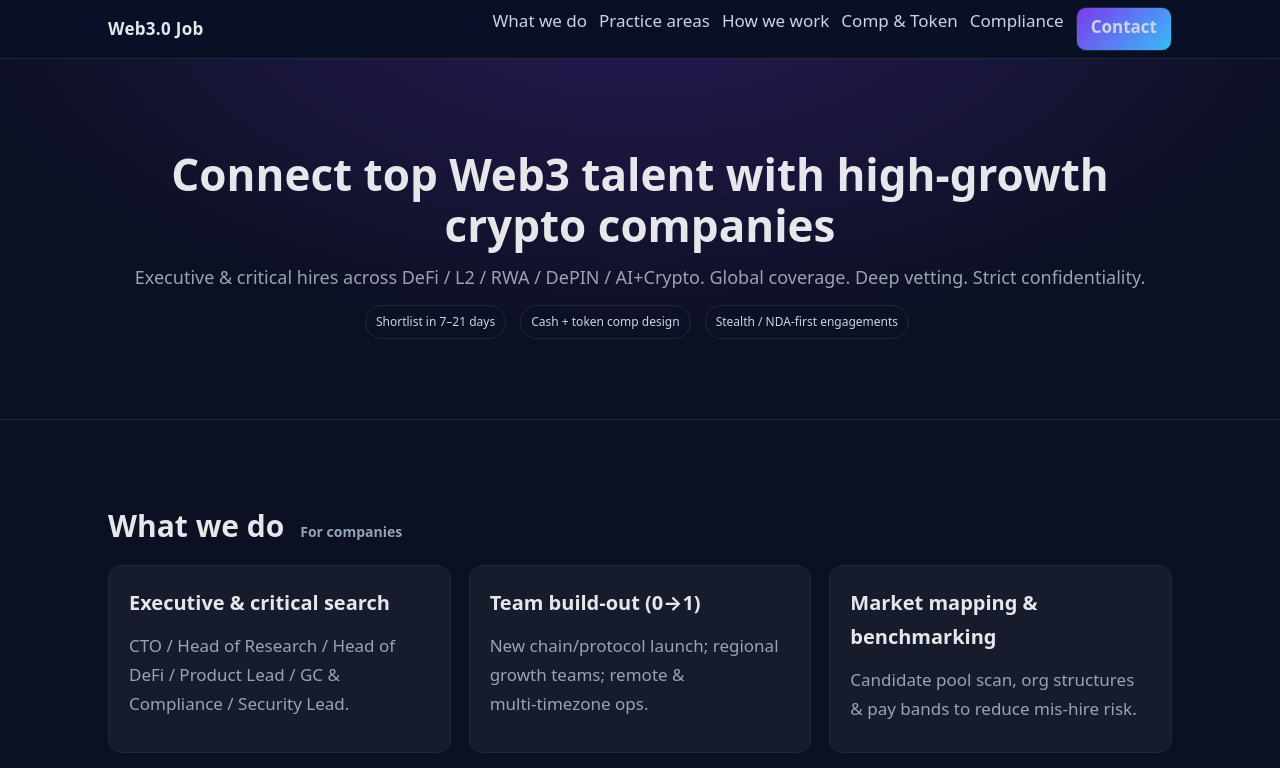
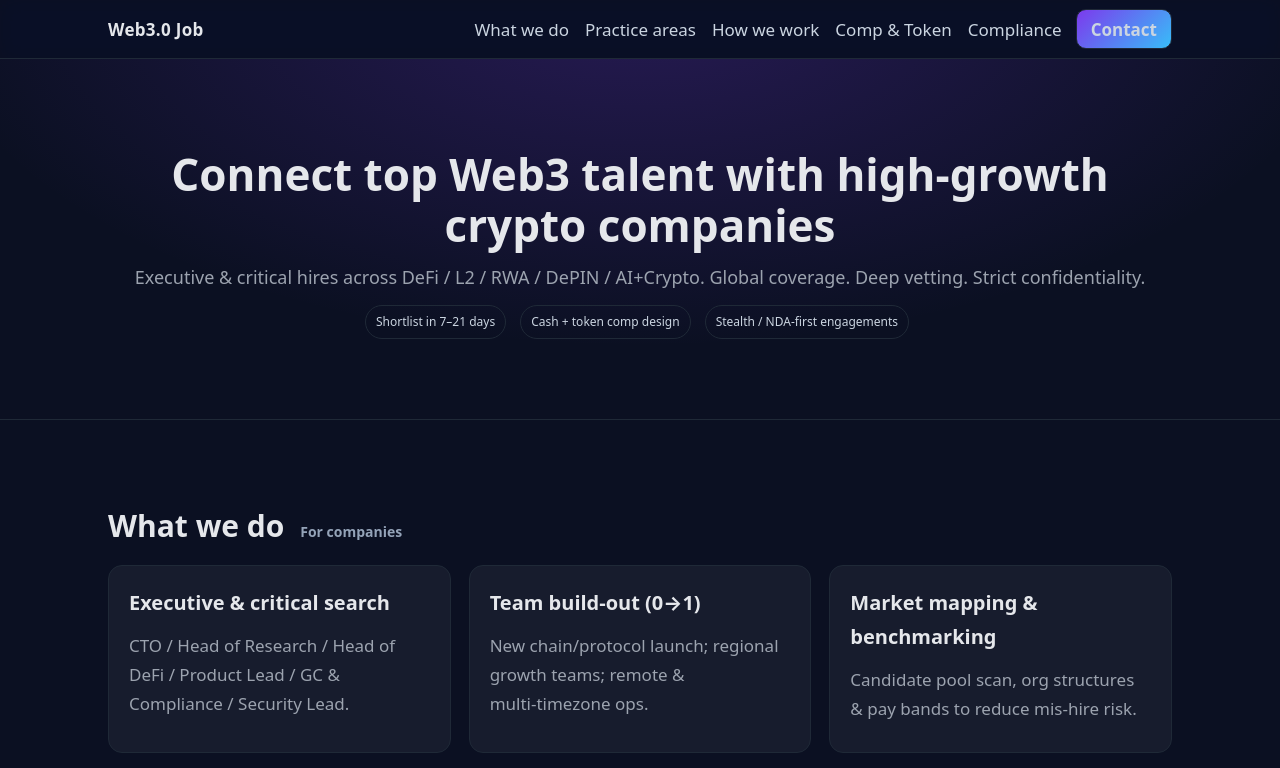
Before and after one commit to dewfend/web3job, a plain HTML site: page index.html in a window 1280 px wide. Shown: the top 768 px of the page. Drawn offline with Linux system fonts and the light colour scheme.

Commit message:
Add files via upload

```diff
--- a/index.html
+++ b/index.html
@@ -25,6 +25,7 @@
       --btn-pad-y: clamp(12px, 1.8vw, 14px);
       --btn-pad-x: clamp(16px, 2.8vw, 20px);
       --container: 1100px;
+      --container-pad: 18px;
       --sticky-h: 58px;
     }
 
@@ -41,7 +42,7 @@
 
     img{max-width:100%; height:auto; display:block; border-radius:10px}
 
-    .wrap{max-width:var(--container); margin:0 auto; padding:0 18px}
+    .wrap{max-width:var(--container); margin:0 auto; padding:0 var(--container-pad)}
     .section{padding:var(--space-section) 0; scroll-margin-top: calc(var(--sticky-h) + 14px)}
     h1,h2,h3{margin:0 0 12px}
     h1{font-size:var(--fs-h1); line-height:1.15}
@@ -55,7 +56,8 @@
     .grid-2{display:grid; gap:var(--space-gap); grid-template-columns:repeat(auto-fit, minmax(320px, 1fr))}
     .list{padding-left:18px} .list li{margin:6px 0}
     .btn{
-      display:inline-block; background:linear-gradient(135deg,var(--brand),var(--accent)); color:#fff;
+      display:inline-flex; align-items:center; justify-content:center;
+      background:linear-gradient(135deg,var(--brand),var(--accent)); color:#fff;
       padding:var(--btn-pad-y) var(--btn-pad-x); border-radius:12px; font-weight:600; border:1px solid var(--border);
       min-height:44px; line-height:1; vertical-align:middle;
     }
@@ -65,14 +67,16 @@
     .divider{height:1px; background:var(--border); margin:24px 0}
     .hl{background:rgba(56,189,248,.16); border:1px solid var(--border); padding:8px 12px; border-radius:10px; font-weight:650; color:var(--fg)}
 
-    /* ===== Header (mobile-friendly nav) ===== */
+    /* ===== Header (precise vertical alignment) ===== */
     header{position:sticky; top:0; z-index:20; backdrop-filter:saturate(180%) blur(10px); background:rgba(11,16,34,.65); border-bottom:1px solid var(--border)}
     .nav{height:var(--sticky-h); display:flex; align-items:center; justify-content:space-between; gap:10px}
-    .brand{font-weight:800; letter-spacing:.3px; white-space:nowrap}
-    .nav-links{display:flex; gap:12px; overflow-x:auto; white-space:nowrap; -webkit-overflow-scrolling:touch; scrollbar-width:none}
+    .brand{font-weight:800; letter-spacing:.3px; white-space:nowrap; display:flex; align-items:center; line-height:1}
+    .nav-links{display:flex; gap:12px; overflow-x:auto; white-space:nowrap; -webkit-overflow-scrolling:touch; scrollbar-width:none; align-items:center}
     .nav-links::-webkit-scrollbar{display:none}
-    .nav a{color:#cbd5e1}
-    .nav a:hover{color:#fff}
+    .nav-links a{display:flex; align-items:center; height:40px; line-height:1; padding:0 2px; color:#cbd5e1}
+    .nav-links a:hover{color:#fff}
+    /* Make the Contact button height match nav links for perfect alignment */
+    .nav .btn{min-height:40px; height:40px; padding:0 14px; border-radius:10px}
 
     /* ===== Hero ===== */
     .hero{
@@ -109,7 +113,7 @@
         <a href="#method">How we work</a>
         <a href="#comp">Comp & Token</a>
         <a href="#compliance">Compliance</a>
-        <a href="#contact" class="btn" style="padding:10px 14px;border-radius:10px;">Contact</a>
+        <a href="#contact" class="btn">Contact</a>
       </nav>
     </div>
   </header>
@@ -263,11 +267,10 @@
     </div>
   </section>
 
-  <!-- Contact (trimmed per request) -->
+  <!-- Contact -->
   <section id="contact" class="section" style="border-top:1px solid var(--border)">
     <div class="wrap">
       <h2>Contact</h2>
-      <!-- removed helper sentence and both buttons -->
       <p><span class="hl">contact@web3job.io</span></p>
     </div>
   </section>
```
